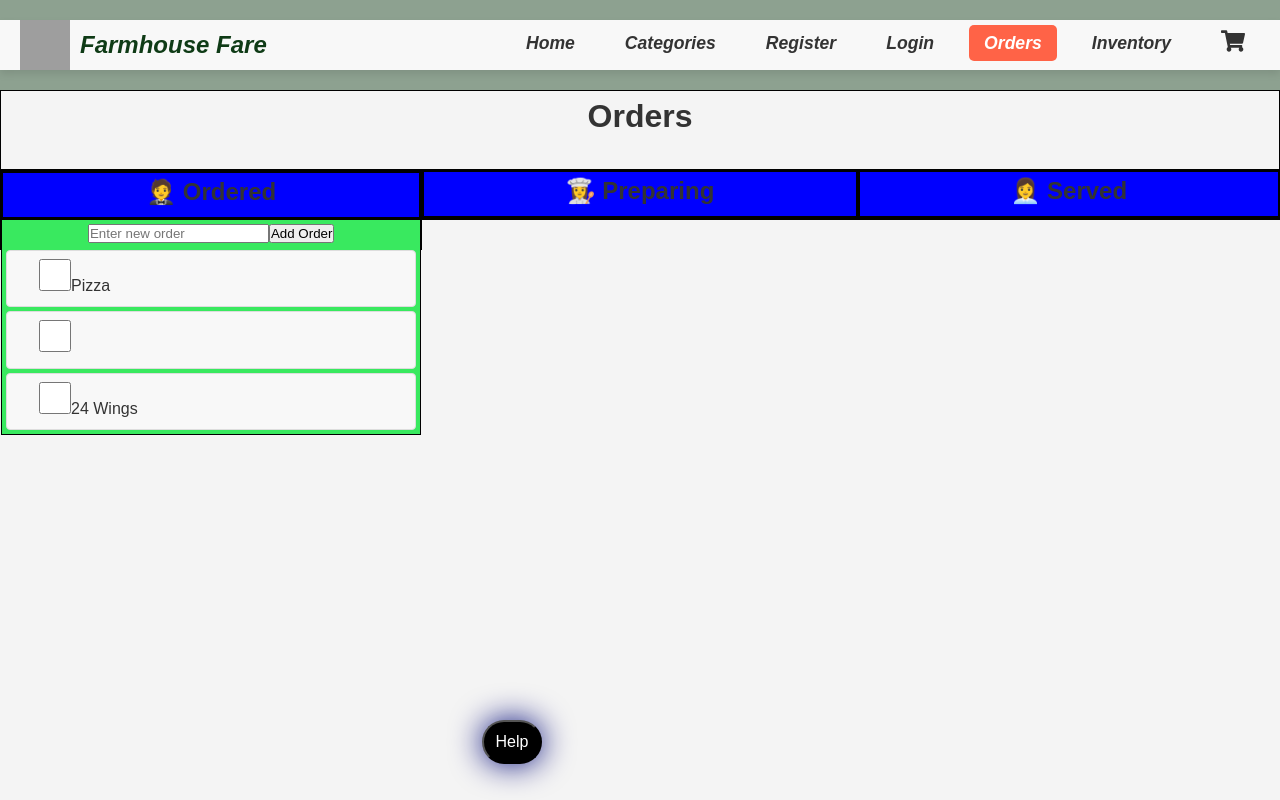
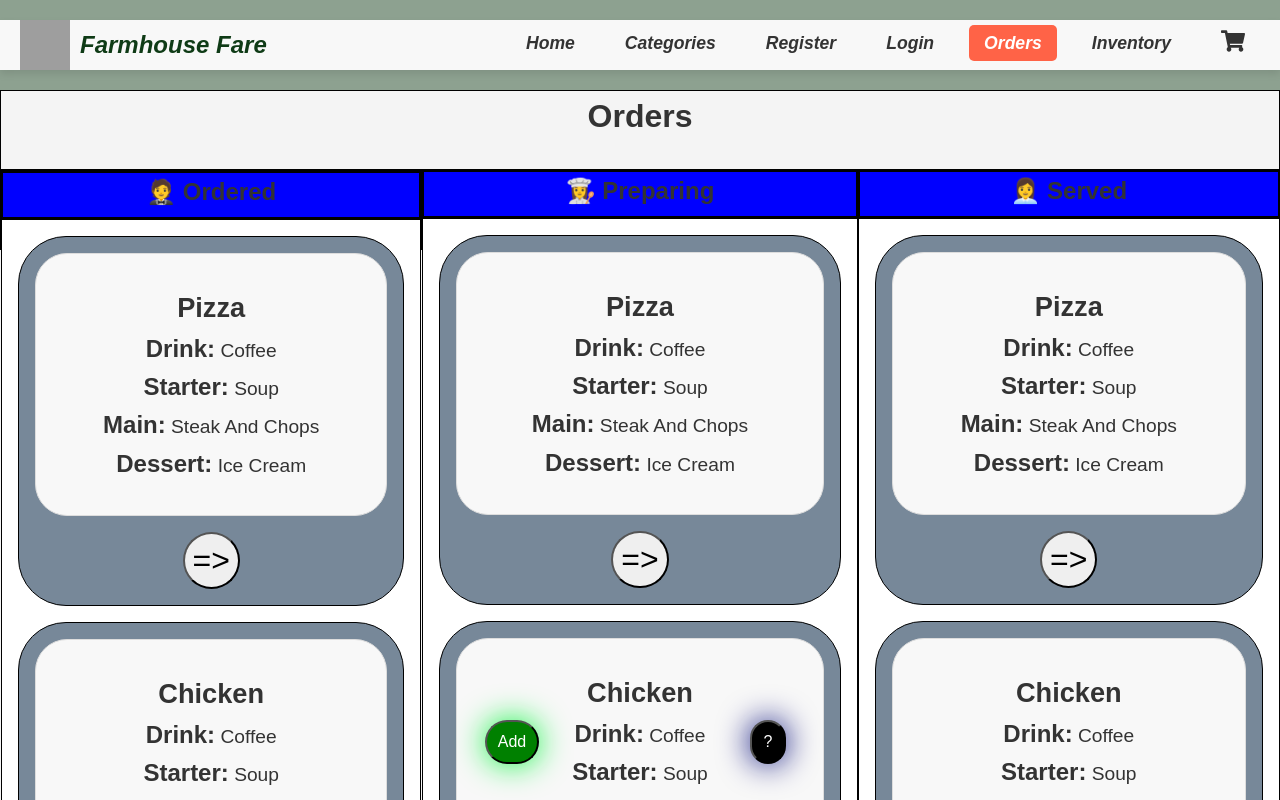
Before and after one commit to Bradwill-Van-Niekerk/wild-and-rooted, a React (Create React App) app: page /Orders in a window 1280 px wide. Shown: the top 800 px of the page. Built offline with nearby package versions, Linux system fonts and the light colour scheme; grey boxes are pictures that could not be loaded.

Commit message:
updates from Liam

```diff
--- a/src/App.js
+++ b/src/App.js
@@ -14,7 +14,13 @@ import Menu from './Components/Menu';
 import Inventory from './Pages-Staff/Inventory';
 import Vegetable from './Pages/vegetables';
 import Fruits from './Pages/Fruits';
+import axios from 'axios'
 
+const apiCall = () => {
+  axios.get('http://localhost:8080').then((data) => {
+    console.log(data)
+  })
+}
 function App() {
   return (
     <CartProvider>
--- a/src/Pages-Staff-CSS/Orders.css
+++ b/src/Pages-Staff-CSS/Orders.css
@@ -15,7 +15,6 @@
     border: 1px solid black;
     height: 5rem;
     text-align: center;
-    background-color: yellow;
 }
 .HomesBoxes1{
     width: 100%;
@@ -28,7 +27,7 @@
     width: 100%;
     height: 10rem auto;
     border: 1px solid black;
-    background-color: #39e95f;
+    background-color: white;
     text-align: center;
 }
 
--- /dev/null
+++ b/src/Pages-Staff/Components/Column.css
@@ -0,0 +1,12 @@
+.EachItem{
+    background-color: lightslategrey;
+    border: 1px solid black;
+    margin: 1rem;
+    border-radius: 3rem;
+}
+.MoveOver{
+    font-size: 2rem;
+    border-radius: 3rem;
+    padding: 0.5rem;
+    margin-bottom: 1rem;
+}
--- a/src/Pages-Staff/Components/Column.js
+++ b/src/Pages-Staff/Components/Column.js
@@ -1,5 +1,6 @@
 import { SortableContext,verticalListSortingStrategy } from "@dnd-kit/sortable"
 import Tasks from "./Tasks"
+import './Column.css'
 
 function Column({ tasks }){
   return (
@@ -7,7 +8,15 @@ function Column({ tasks }){
     <SortableContext items={tasks} strategy={verticalListSortingStrategy}>
       {tasks.map((task) => (
         <div key={task.id} >
-          <Tasks id={task.id} title={task.title} key={task.id} />
+          <div className="EachItem" key={task.id} >
+            <Tasks
+              id={task.id}
+              table={task.table}
+              order={task.order}
+              key={task.id}
+            />
+            <button className="MoveOver" key={task.id}> ={'>'} </button>
+          </div>
         </div>
       ))}
     </SortableContext>
--- /dev/null
+++ b/src/Pages-Staff/Components/Task.css
@@ -0,0 +1,28 @@
+.ShiftOver{
+    display: flex;
+    /* margin-left: 80%;
+    margin-top: -7%; */
+    justify-content: center;
+    align-self: center;
+    color: black;
+    background-color: blue;
+    position: static;
+}
+
+.TheTableName{
+    text-transform: capitalize;
+    font-size: 1.7rem;
+}
+.TheOrderNameText{
+    font-size: 1.5rem;
+}
+
+.TheOrderText{
+    text-transform: capitalize;
+    font-size: 1.2rem;
+    display: flex;
+    flex-direction: column;
+    justify-content: left;
+    align-items: center;
+    text-align: center;
+}
--- a/src/Pages-Staff/Components/Tasks.js
+++ b/src/Pages-Staff/Components/Tasks.js
@@ -1,30 +1,52 @@
-import { useSortable } from "@dnd-kit/sortable"
+import { useSortable } from "@dnd-kit/sortable";
 import { CSS } from '@dnd-kit/utilities';
+import './Task.css';
 
-function Tasks({id, title}){
-  const {attributes, listeners, setNodeRef, transform, transition} = useSortable({id})
+function Tasks({ id, table, order }) {
+  const { attributes, listeners, setNodeRef, transform, transition } = useSortable({ id });
 
   const style = {
-    transition,
-    transform: CSS.Transform.toString(transform),
-    padding: '8px',
-    margin: '4px',
+    transition: transition || 'none',
+    transform: transform ? CSS.Transform.toString(transform) : '',
+    padding: '2rem',
+    margin: '1rem',
     border: '1px solid #ddd',
-    borderRadius: '4px',
+    borderRadius: '2rem',
     backgroundColor: '#f8f8f8',
     cursor: 'move',
-    displayFlex: 'flex',
-    flexDirection: 'row',
-    justifyContent: 'flex-start',
+    display: 'flex',
+    flexDirection: 'column',
+    justifyContent: 'space-between',
     alignItems: 'center',
-    textAlign: 'left',
-    paddingLeft: '2rem',
-  }
+    textAlign: 'center',
+    height:'auto',
+  };
+
+  const handleShift = () => {
+    // Implement the logic to handle shifting, if necessary
+    console.log("Shift clicked");
+  };
+
   return (
-    <div ref={setNodeRef} {...attributes} {...listeners} style={style} >
-      <input type='checkbox' className='CheckboxOr' />{title}
-    </div>
-  )
+    <div ref={setNodeRef} {...attributes} {...listeners} style={style} key={id}>
+      <h3 className="TheTableName">{table}</h3>
+    {/* Render order details */}
+    <p className="TheOrderText">
+      <div>
+        <strong className="TheOrderNameText">Drink:</strong> {order.drink}
+      </div>
+      <div>
+        <strong className="TheOrderNameText">Starter:</strong> {order.starter}
+      </div>
+      <div>
+        <strong className="TheOrderNameText">Main:</strong> {order.main}
+      </div>
+      <div>
+      <strong className="TheOrderNameText">Dessert:</strong> {order.dessert}
+      </div>
+    </p>
+  </div>
+  );
 }
 
-export default Tasks
+export default Tasks;
--- a/src/Pages-Staff/Orders.js
+++ b/src/Pages-Staff/Orders.js
@@ -29,48 +29,234 @@ function OrderHelp({ setHelpOpenFalse }) {
 // Orders Component
 function Orders() {
   const [isHelpOpen, setHelpOpen] = useState(false); // Toggle Help
+  const [isAddOrdersOpen, setAddOrderOpen] = useState(false);
+
+  const setAddOrderOpenFalse = () => {
+    setAddOrderOpen(false);
+  }
   const setHelpOpenFalse = () => {
     setHelpOpen(false);
   };
 
-  const addTask = ( title ) => {
+  //creating a new item
+  const addTask = ( table, order={drink: '',starter:'', main:'', dessert:'' } ) => {
     setTasks((tasks) =>
-      [...tasks, { id: tasks.length + 1 , title }]
+      [...tasks, { id: tasks.length + 1,
+         table,
+         drink: order.drink,
+         starter: order.starter,
+         main: order.main,
+         dessert: order.dessert }]
     );
   };
+  // //creating the item in that column
+  // const moveToPreparing = ( title ) => {
+  //   setPreparing((task) =>
+  //     [...preparing, { id: task.id , title }]
+  //   );
+  // };
+  // const addTaskz = ( title ) => {
+  //   setServed((preparing) =>
+  //     [...served, { id: preparing.id , title }]
+  //   );
+  // };
 
-  const getTaskPosition = id => tasks.findIndex(task => task.id === id)
+  //vert
+  const getTaskPositionY = id => tasks.findIndex(task => task.id === id)
 
-  const handleDragEnd = event => {
+  const [tasks, setTasks] = useState([
+    {id: 1, table: "Pizza", order:{drink: 'coffee',starter:'soup', main:'Steak and Chops',dessert:'Ice cream' }},
+    {id: 2, table:"chicken",order:{drink: 'coffee',starter:'soup', main:'Steak and Chops',dessert:'Ice cream' }},
+    {id: 3, table: "24 Wings",order:{drink: 'coffee',starter:'soup', main:'Steak and Chops',dessert:'Ice cream' }},
+    ]
+  )
+
+  const [preparing, setPreparing] = useState([
+    {id: 1, table: "Pizza",order:{drink: 'coffee',starter:'soup', main:'Steak and Chops',dessert:'Ice cream' }},
+    {id: 2, table:"chicken",order:{drink: 'coffee',starter:'soup', main:'Steak and Chops',dessert:'Ice cream' }},
+    {id: 3, table: "24 Wings",order:{drink: 'coffee',starter:'soup', main:'Steak and Chops',dessert:'Ice cream' }},
+    ]
+  )
+  const [served, setServed] = useState([
+    {id: 1, table: "Pizza",order:{drink: 'coffee',starter:'soup', main:'Steak and Chops',dessert:'Ice cream' }},
+    {id: 2, table:"chicken",order:{drink: 'coffee',starter:'soup', main:'Steak and Chops',dessert:'Ice cream' }},
+    {id: 3, table: "24 Wings",order:{drink: 'coffee',starter:'soup', main:'Steak and Chops',dessert:'Ice cream' }},
+    ]
+  )
+  const handleDragEndO = event => {
     const {active, over} = event;
 
     if(active.id === over.id) return; //no change if the items dropped in the same place
 
     setTasks( tasks =>{
-      const originalPosition = getTaskPosition(active.id)
-      const newPosition = getTaskPosition(over.id)
+      const originalPosition = getTaskPositionY(active.id)
+      const newPosition = getTaskPositionY(over.id)
 
       return arrayMove(tasks, originalPosition, newPosition)
     })
   }
-    const sensors = useSensors(
+
+  const handleDragEndP = event => {
+    const {active, over} = event;
+
+    if(active.id === over.id) return; //no change if the items dropped in the same place
+
+    setTasks( preparing =>{
+      const originalPosition = getTaskPositionY(active.id)
+      const newPosition = getTaskPositionY(over.id)
+
+      return arrayMove(preparing, originalPosition, newPosition)
+    })
+  }
+  const handleDragEndS = event => {
+    const {active, over} = event;
+
+    if(active.id === over.id) return; //no change if the items dropped in the same place
+
+    setTasks( served =>{
+      const originalPosition = getTaskPositionY(active.id)
+      const newPosition = getTaskPositionY(over.id)
+
+      return arrayMove(served, originalPosition, newPosition)
+    })
+  }
+
+  const sensors = useSensors(
     useSensor(PointerSensor),
     useSensor(TouchSensor),
     useSensor(KeyboardSensor, { coordinateGetter: sortableKeyboardCoordinates })
   );
 
-  // not being used yet
-  // const [columnTasks, setColumnTasks] = useState([
-  //    {Order: }
-  // ])
+  function AddOrder({ addTask, setAddOrderOpenFalse }) {
+    // State to hold form values
+    const [order, setOrder] = useState({
+      drink: '',
+      starter: '',
+      main: '',
+      dessert: '',
+    });
 
-  const [tasks, setTasks] = useState([
-    {id: 1, title: "Pizza"},
-    {id: 2, table: "", drinks: "", starter: "", main: ""},
-    {id: 3, title: "24 Wings"},
+    // Dummy data for the lists (you can replace these with dynamic data if needed)
+    const drinks = ['Water', 'Soda', 'Juice', 'Beer'];
+    const starters = ['Salad', 'Soup', 'Garlic Bread'];
+    const mains = ['Pizza', 'Burger', 'Pasta', 'Steak'];
+    const desserts = ['Ice Cream', 'Cake', 'Fruit Salad'];
 
-    ]
-  )
+    // Handle change for form fields
+    const handleChange = (e) => {
+      const { name, value } = e.target;
+      setOrder((prevOrder) => ({
+        ...prevOrder,
+        [name]: value,
+      }));
+    };
+
+    // Handle form submission
+    const handleSubmit = (e) => {
+      e.preventDefault();
+
+      // Example: Assuming you want to add the order to table 'A1'
+      const table = 'A1';  // Or get it dynamically from your application state
+
+      // Call addTask function to add the order to the tasks list
+      addTask(table, order);
+
+      // Close the AddOrder form
+      setAddOrderOpenFalse();
+    };
+
+    return (
+      <div className="AddOrderContainer">
+        <div className="Header">
+          <h2>Add Order</h2>
+          <button type="button" className="CloseHelp" onClick={setAddOrderOpenFalse}>
+            X
+          </button>
+        </div>
+
+        <form onSubmit={handleSubmit} className="OrderForm">
+          <div className="FormGroup">
+            <label htmlFor="drink">Select Drink</label>
+            <select
+              id="drink"
+              name="drink"
+              value={order.drink}
+              onChange={handleChange}
+              className="OrderOptions"
+            >
+              <option value="">--Select a Drink--</option>
+              {drinks.map((drink, index) => (
+                <option key={index} value={drink}>
+                  {drink}
+                </option>
+              ))}
+            </select>
+          </div>
+
+          <div className="FormGroup">
+            <label htmlFor="starter">Select Starter</label>
+            <select
+              id="starter"
+              name="starter"
+              value={order.starter}
+              onChange={handleChange}
+              className="OrderOptions"
+            >
+              <option value="">--Select a Starter--</option>
+              {starters.map((starter, index) => (
+                <option key={index} value={starter}>
+                  {starter}
+                </option>
+              ))}
+            </select>
+          </div>
+
+          <div className="FormGroup">
+            <label htmlFor="main">Select Main</label>
+            <select
+              id="main"
+              name="main"
+              value={order.main}
+              onChange={handleChange}
+              className="OrderOptions"
+            >
+              <option value="">--Select a Main--</option>
+              {mains.map((main, index) => (
+                <option key={index} value={main}>
+                  {main}
+                </option>
+              ))}
+            </select>
+          </div>
+
+          <div className="FormGroup">
+            <label htmlFor="dessert">Select Dessert</label>
+            <select
+              id="dessert"
+              name="dessert"
+              value={order.dessert}
+              onChange={handleChange}
+              className="OrderOptions"
+            >
+              <option value="">--Select a Dessert--</option>
+              {desserts.map((dessert, index) => (
+                <option key={index} value={dessert}>
+                  {dessert}
+                </option>
+              ))}
+            </select>
+          </div>
+
+          <div className="FormActions">
+            <button type="submit" className="SubmitButton">
+              Submit Order
+            </button>
+          </div>
+        </form>
+      </div>
+    );
+  }
+
   return (
     <>
 
@@ -83,9 +269,9 @@ function Orders() {
               <h2>🤵 Ordered</h2>
             </div>
             <div className="HomesBoxes2">
-            <DndContext sensors={sensors} onDragEnd={handleDragEnd} collisionDetection={closestCorners}>
-              <Input onSubmit={addTask} />
-              <Column tasks={tasks}/>
+            <DndContext sensors={sensors} onDragEnd={handleDragEndO} collisionDetection={closestCorners}>
+              {/* <Input onSubmit={addTask} /> */}
+              <Column tasks={tasks} onSubmit={addTask}/>
             </DndContext>
             </div>
           </div>
@@ -95,8 +281,8 @@ function Orders() {
               <h2>👩‍🍳 Preparing</h2>
             </div>
             <div className="HomesBoxes2">
-              <DndContext sensors={sensors} onDragEnd={handleDragEnd} collisionDetection={closestCorners}>
-                {/* <Column tasks={columns.tasks} /> */}
+              <DndContext sensors={sensors} onDragEnd={handleDragEndP} collisionDetection={closestCorners}>
+                <Column tasks={preparing} />
               </DndContext>
             </div>
           </div>
@@ -105,8 +291,8 @@ function Orders() {
               <h2>👩‍💼 Served</h2>
             </div>
             <div className="HomesBoxes2">
-              <DndContext sensors={sensors} onDragEnd={handleDragEnd} collisionDetection={closestCorners}>
-                {/* <Column tasks={columns.tasks} /> */}
+              <DndContext sensors={sensors} onDragEnd={handleDragEndS} collisionDetection={closestCorners}>
+                <Column tasks={served} />
               </DndContext>
             </div>
           </div>
@@ -116,14 +302,21 @@ function Orders() {
       <div className='ExtraBtnsGrid'>
         <div className='OrdersBtn1'>
           {!isHelpOpen && (
+            <button className='AddOrderBtn' onClick={() => setAddOrderOpen(true)}>
+              Add
+            </button>
+          )}
+        </div>
+        <div className='OrdersBtn2'>
+          {!isHelpOpen && (
             <button className='HelpBtn' onClick={() => setHelpOpen(true)}>
-              Help
+              ?
             </button>
           )}
         </div>
 
         {isHelpOpen && <OrderHelp setHelpOpenFalse={setHelpOpenFalse} />}
-
+        {isAddOrdersOpen && <AddOrder setAddOrderOpenFalse={setAddOrderOpenFalse} />}
       </div>
     </>
   );
```
Also changed, not shown: 1 other file (tests, documents, lock files or other folders).
